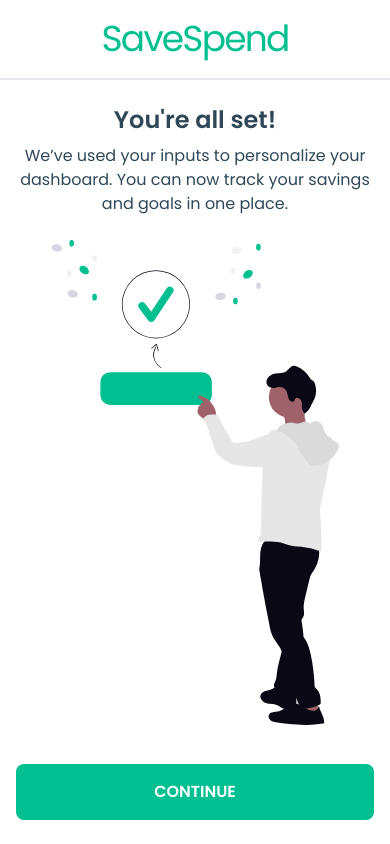
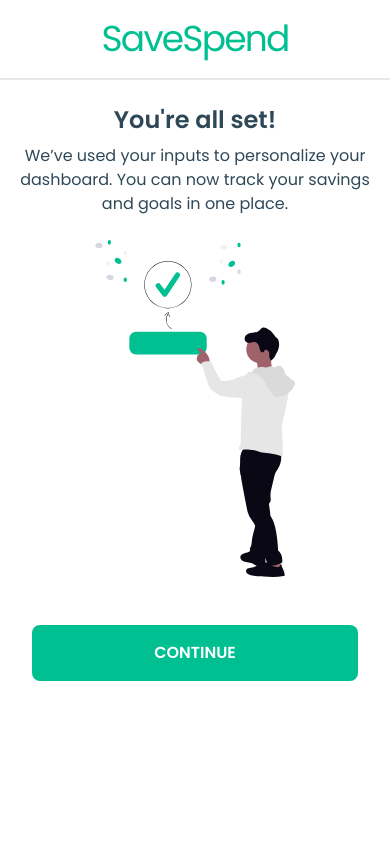
Before and after one commit to BenjaminBatres/SaveSpend, a Next.js app: page /quiz/completion in a window 390 px wide. Built offline with nearby package versions, Linux system fonts and the light colour scheme.

Commit message:
fixed get-started header and fixed quiz/completion image size

```diff
--- a/src/app/components/ui/Modals/SignInModal.jsx
+++ b/src/app/components/ui/Modals/SignInModal.jsx
@@ -77,7 +77,7 @@ export default function SignInModal({ onClose }) {
         initial={{ y: 50, opacity: 0 }}
         animate={{ y: 0, opacity: 1 }}
         transition={{ duration: 0.3 }}
-        className="bg-white p-8 rounded-2xl shadow-lg w-[90%] max-w-md -translate-y-20 relative"
+        className="bg-white p-8 rounded-2xl shadow-lg w-[90%] max-w-md sm:-translate-y-20 relative"
       >
         <h2 className="text-2xl font-bold text-[#2f4858] mb-4">Sign In</h2>
 
--- a/src/app/get-started/page.jsx
+++ b/src/app/get-started/page.jsx
@@ -319,7 +319,7 @@ export default function page() {
           ) : (
             <>
               <header className="h-20 flex items-center justify-between sm:py-11 px-6 border-b-2 border-gray-200">
-                <div></div>
+                <div className="hidden md:block"></div>
                 <Link
                   href={"/"}
                   className=" text-4xl sm:text-6xl text-[#00bf91] tracking-tighter "
--- a/src/app/quiz/completion/page.jsx
+++ b/src/app/quiz/completion/page.jsx
@@ -30,10 +30,10 @@ export default function page() {
         <Image
           src={CompletedImage}
           alt="Completed"
-          className="w-72 mx-auto"
+          className="w-50 sm:w-72 mx-auto"
           priority
         />
-        <div className="mx-auto w-full max-w-100 fixed bottom-0 left-0 right-0 z-10">
+        <div className="mx-auto w-full max-w-100 sm:fixed bottom-0 left-0 right-0 z-10">
           <div className="flex flex-col px-4 py-6 bg-transparent">
             <button
               onClick={() => router.push("/dashboard")}
--- a/src/app/quiz/page.jsx
+++ b/src/app/quiz/page.jsx
@@ -209,7 +209,7 @@ export default function page() {
         </div>
       </div>
       {steps[step - 1]?.key !== "expense" && (
-        <div className="-z-20 fixed bottom-0 right-0 ">
+        <div className="hidden sm:block -z-20 fixed bottom-0 right-0 ">
           <Image
             src={BottomImage}
             alt=""
```
